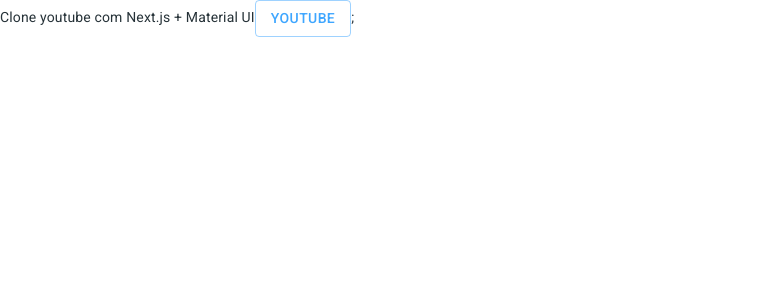
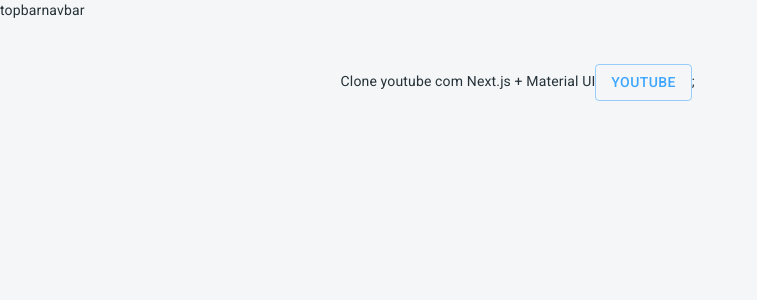
Before and after one commit to orostica/nextjs-clone-youtube, a Next.js app: page / in a window 1280 px wide. Shown: the top 300 px of the page, without its empty margins (0-757 px from the left). Built offline with nearby package versions, Linux system fonts and the light colour scheme.

Commit message:
Estrutura inicial

```diff
--- /dev/null
+++ b/src/components/Layout/index.js
@@ -0,0 +1,56 @@
+import { makeStyles } from '@material-ui/core';
+import Head from 'next/head';
+
+const useStyles = makeStyles((theme) => ({
+  root: {
+    backgroundColor: theme.palette.background.dark,
+    display: 'flex',
+    height: '100vh',
+    overflow: 'hidden',
+    width: '100vw',
+  },
+  wrapper: {
+    display: 'flex',
+    flex: '1 1 auto',
+    overflow: 'hidden',
+    paddingTop: 64,
+    [theme.breakpoints.up('lg')]: {
+      paddingLeft: 256,
+    },
+  },
+  contentContainer: {
+    display: 'flex',
+    flex: '1 1 auto',
+    overflow: 'hidden',
+  },
+  content: {
+    flex: '1 1 auto',
+    height: '100%',
+    overflow: 'auto',
+  },
+}));
+
+function Layout({ children, title }) {
+  const classes = useStyles();
+
+  return (
+    <>
+      <Head>
+        <title>{title}</title>
+        <meta charSet="utf-8" />
+        <meta name="viewport" content="initial-scale=1.0, width=device-width" />
+      </Head>
+      <div className={classes.root}>
+        <div>topbar</div>
+        <div>navbar</div>
+        <div className={classes.wrapper}>
+          <div className={classes.contentContainer}>
+            <div className={classes.content}>{children}</div>
+          </div>
+        </div>
+      </div>
+    </>
+  );
+}
+
+export default Layout;
--- a/src/pages/_document.js
+++ b/src/pages/_document.js
@@ -10,6 +10,11 @@
         <Head>
           {/* PWA primary color */}
           <meta name="theme-color" content={theme.palette.primary.main} />
+          <link
+            rel="shortcut icon"
+            href="https://www.youtube.com/s/desktop/a386e432/img/favicon.ico"
+            type="image/x-icon"
+          />
           <link
             rel="stylesheet"
             href="https://fonts.googleapis.com/css?family=Roboto:300,400,500,700&display=swap"
--- a/src/pages/index.js
+++ b/src/pages/index.js
@@ -1,14 +1,16 @@
 import React from 'react';
 import { Button } from '@material-ui/core';
 
+import Layout from '../components/Layout';
+
 export default function Home() {
   return (
-    <div>
+    <Layout title="YouTube">
       Clone youtube com Next.js + Material UI
       <Button color="secondary" variant="outlined">
         Youtube
       </Button>
       ;
-    </div>
+    </Layout>
   );
 }
```
Also changed, not shown: .eslintrc.json.
